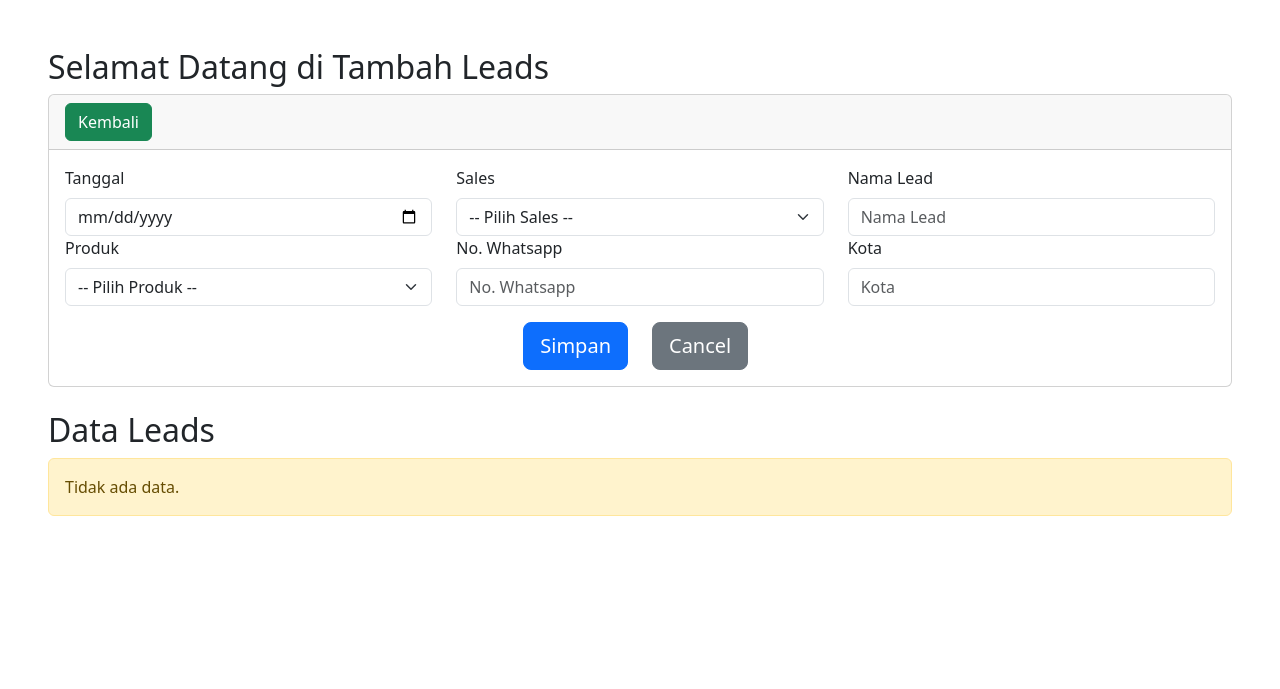
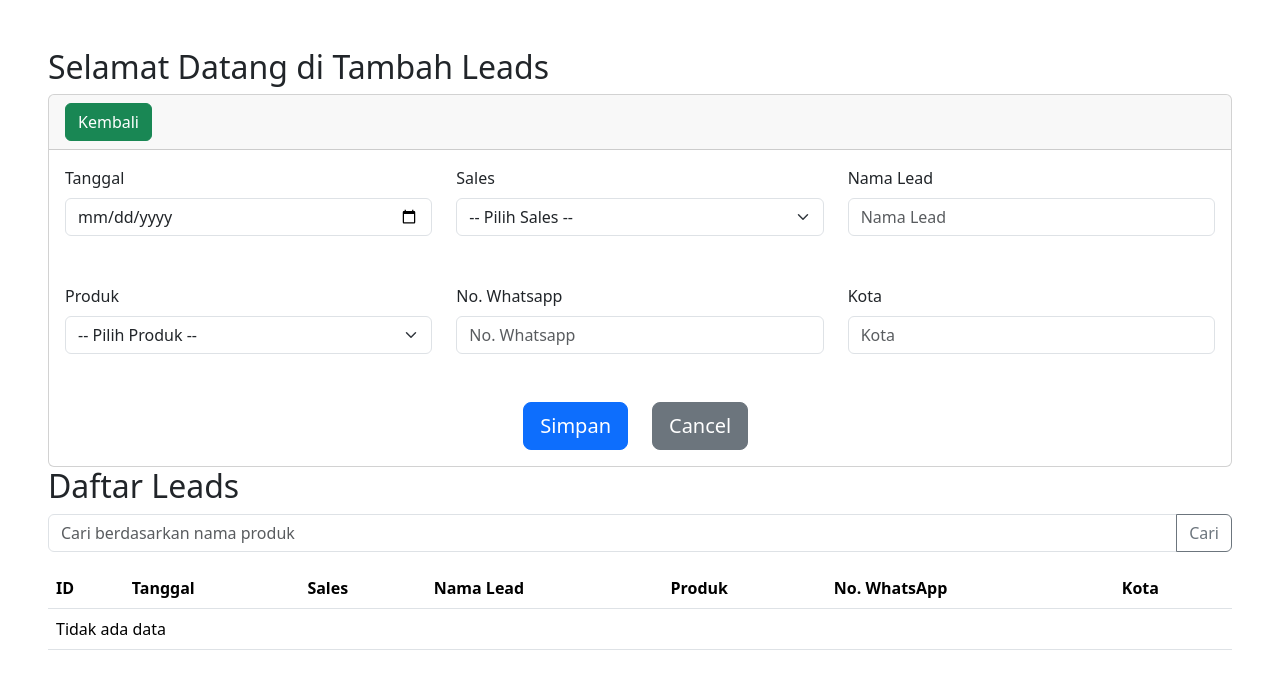
Before and after one commit to helmiade/united-tractor-test, a PHP site: page / in a window 1280 px wide. Shown: the top 689 px of the page. Run offline with PHP 8.4, Linux system fonts and the light colour scheme; data that the repository does not hold is empty.

Commit message:
add search fiture

```diff
--- a/index.php
+++ b/index.php
@@ -1,38 +1,36 @@
 <!DOCTYPE html>
 <html lang="en">
+
 <head>
   <meta charset="UTF-8">
   <meta name="viewport" content="width=device-width, initial-scale=1.0">
-    <title>Tambah Leads</title>
+  <title>Document</title>
   <link href="https://cdn.jsdelivr.net/npm/bootstrap@5.3.3/dist/css/bootstrap.min.css" rel="stylesheet" integrity="sha384-QWTKZyjpPEjISv5WaRU9OFeRpok6YctnYmDr5pNlyT2bRjXh0JMhjY6hW+ALEwIH" crossorigin="anonymous">
 </head>
+
 <body>
 
   <?php
   require('connection.php');
 
-// Proses data saat formulir disubmit
-if ($_SERVER["REQUEST_METHOD"] == "POST") {
-    // Ambil data dari form
-    $tanggal = htmlspecialchars($_POST['tanggal']);
-    $sales = htmlspecialchars($_POST['sales']);
-    $leadname = htmlspecialchars($_POST['leadname']);
-    $produk = htmlspecialchars($_POST['produk']);
-    $whatsapp = htmlspecialchars($_POST['whatsapp']);
-    $kota = htmlspecialchars($_POST['kota']);
+  // Ambil data produk untuk dropdown
+  $sql_produk = "SELECT * FROM produk";
+  $result_produk = $conn->query($sql_produk);
 
-    // Simpan data ke database
-    $sql = "INSERT INTO leads (tanggal, id_sales, nama_lead, id_produk, no_wa, kota) VALUES ('$tanggal', '$sales', '$leadname', '$produk', '$whatsapp', '$kota')";
-    if ($conn->query($sql) === TRUE) {
-        $message = "Data berhasil disimpan.";
-    } else {
-        $message = "Error: " . $sql . "<br>" . $conn->error;
-    }
+  // Penanganan pencarian berdasarkan produk
+  $search_produk = "";
+  $sql = "SELECT leads.*, sales.nama_sales, produk.nama_produk
+          FROM leads
+          JOIN sales ON leads.id_sales = sales.id_sales
+          JOIN produk ON leads.id_produk = produk.id_produk";
+
+  // Check if searching
+  if (isset($_POST['search'])) {
+      $search_produk = htmlspecialchars($_POST['search_produk']);
+      $sql .= " WHERE produk.nama_produk LIKE '%$search_produk%'";
   }
 
-// Ambil semua data dari tabel leads
-$sql_select = "SELECT * FROM leads";
-$result = $conn->query($sql_select);
+  $result = $conn->query($sql);
   ?>
 
   <div class="p-5" id="root">
@@ -43,55 +41,52 @@ $result = $conn->query($sql_select);
           <button type="button" class="btn btn-success">Kembali</button>
         </div>
         <div class="card-body">
-                <form action="" method="post">
+          <form action="simpan.php" method="post">
             <!-- Input Tanggal -->
             <div class="row">
               <div class="col">
-                            <label class="form-label" for="tanggal">Tanggal</label>
-                            <input class="form-control" type="date" id="tanggal" name="tanggal" required>
+                <label class="form-label" for="tanggal">Tanggal</label><br>
+                <input class="form-control" type="date" id="tanggal" name="tanggal" required><br><br>
               </div>
               <!-- Input Sales -->
               <div class="col">
-                            <label class="form-label" for="sales">Sales</label>
-                            <select class="form-select" name="sales" id="sales" required>
+                <label class="form-label" for="sales">Sales</label><br>
+                <select class="form-select" name="sales" id="sales">
                   <option value="">-- Pilih Sales --</option>
                   <option value="1">Sales 1</option>
                   <option value="2">Sales 2</option>
                   <option value="3">Sales 3</option>
-                            </select>
+                </select><br><br>
               </div>
               <!-- Input Lead Name -->
               <div class="col">
-                            <label class="form-label" for="leadname">Nama Lead</label>
-                            <input class="form-control" type="text" id="leadname" name="leadname" placeholder="Nama Lead" required>
+                <label class="form-label" for="leadname">Nama Lead</label><br>
+                <input class="form-control" type="text" id="leadname" name="leadname" placeholder="Nama Lead" required></input><br><br>
               </div>
             </div>
             <!-- Input Produk -->
             <div class="row">
               <div class="col">
-                            <label class="form-label" for="produk">Produk</label>
-                            <select class="form-select" name="produk" id="produk" required>
+                <label class="form-label" for="produk">Produk</label><br>
+                <select class="form-select" name="produk" id="produk">
                   <option value="">-- Pilih Produk --</option>
-                                <option value="1">Cipta Residence 2</option>
-                                <option value="2">The Rich</option>
-                                <option value="3">Namorambe City</option>
-                                <option value="4">Grand Banten</option>
-                                <option value="5">Turi Mansion</option>
-                                <option value="6">Cipta Residence 1</option>
-                            </select>
+                  <?php while ($produk = $result_produk->fetch_assoc()) { ?>
+                    <option value="<?= $produk['id_produk'] ?>"><?= $produk['nama_produk'] ?></option>
+                  <?php } ?>
+                </select><br><br>
               </div>
               <!-- Input No. Whatsapp -->
               <div class="col">
-                            <label class="form-label" for="whatsapp">No. Whatsapp</label>
-                            <input class="form-control" type="text" id="whatsapp" name="whatsapp" placeholder="No. Whatsapp" required>
+                <label class="form-label" for="whatsapp">No. Whatsapp</label><br>
+                <input class="form-control" type="text" id="whatsapp" name="whatsapp" placeholder="No. Whatsapp" required></input><br><br>
               </div>
               <!-- Input Kota -->
               <div class="col">
-                            <label class="form-label" for="kota">Kota</label>
-                            <input class="form-control" type="text" id="kota" name="kota" placeholder="Kota" required>
+                <label class="form-label" for="kota">Kota</label><br>
+                <input class="form-control" type="text" id="kota" name="kota" placeholder="Kota" required></input><br><br>
               </div>
             </div>
-                    <div class="row justify-content-center mt-3">
+            <div class="row justify-content-center">
               <div class="col-2 d-flex m-0">
                 <input class="btn btn-primary btn-lg ms-auto" type="submit" value="Simpan">
               </div>
@@ -100,49 +95,61 @@ $result = $conn->query($sql_select);
               </div>
             </div>
           </form>
-                <?php if (isset($message)) echo "<div class='alert alert-info mt-3'>$message</div>"; ?>
         </div>
       </div>
 
-        <!-- Tampilkan Data Leads -->
-        <div class="mt-4">
-            <h2>Data Leads</h2>
-            <?php if ($result->num_rows > 0) { ?>
-                <table class="table table-bordered">
-                    <thead>
+      <h2>Daftar Leads</h2>
+
+      <!-- Form Pencarian -->
+      <form method="post" class="mb-3">
+        <div class="input-group">
+          <input type="text" class="form-control" name="search_produk" placeholder="Cari berdasarkan nama produk" value="<?= $search_produk ?>">
+          <button class="btn btn-outline-secondary" type="submit" name="search">Cari</button>
+        </div>
+      </form>
+
+      <table class="table">
         <tr>
+          <th>ID</th>
           <th>Tanggal</th>
           <th>Sales</th>
           <th>Nama Lead</th>
           <th>Produk</th>
-                            <th>No. Whatsapp</th>
+          <th>No. WhatsApp</th>
           <th>Kota</th>
         </tr>
-                    </thead>
-                    <tbody>
+
         <?php
-                    // Fetch data per baris
+        if ($result->num_rows > 0) {
+          // Output data setiap baris
           while ($row = $result->fetch_assoc()) {
-                        echo "<tr>";
-                        echo "<td>" . htmlspecialchars($row['tanggal']) . "</td>";
-                        echo "<td>" . htmlspecialchars($row['id_sales']) . "</td>";
-                        echo "<td>" . htmlspecialchars($row['nama_lead']) . "</td>";
-                        echo "<td>" . htmlspecialchars($row['id_produk']) . "</td>";
-                        echo "<td>" . htmlspecialchars($row['no_wa']) . "</td>";
-                        echo "<td>" . htmlspecialchars($row['kota']) . "</td>";
-                        echo "</tr>";
+            echo "<tr>
+                        <td>" . $row["id_leads"] . "</td>
+                        <td>" . $row["tanggal"] . "</td>
+                        <td>" . $row["nama_sales"] . "</td>
+                        <td>" . $row["nama_lead"] . "</td>
+                        <td>" . $row["nama_produk"] . "</td>
+                        <td>" . $row["no_wa"] . "</td>
+                        <td>" . $row["kota"] . "</td>
+                      </tr>";
           }
+        } else {
+          echo "<tr><td colspan='7'>Tidak ada data</td></tr>";
+        }
+
+        // Tutup koneksi
+        $conn->close();
         ?>
-                    </tbody>
       </table>
-            <?php } else { ?>
-                <div class="alert alert-warning">Tidak ada data.</div>
-            <?php } ?>
-        </div>
+
     </main>
   </div>
 
+  <?php
+  include('simpan.php');
+  ?>
   <script src="https://cdn.jsdelivr.net/npm/bootstrap@5.3.3/dist/js/bootstrap.bundle.min.js" integrity="sha384-YvpcrYf0tY3lHB60NNkmXc5s9fDVZLESaAA55NDzOxhy9GkcIdslK1eN7N6jIeHz" crossorigin="anonymous"></script>
 
 </body>
+
 </html>
--- /dev/null
+++ b/simpan.php
@@ -0,0 +1,22 @@
+<?php
+require('connection.php');
+
+if ($_SERVER["REQUEST_METHOD"] == "POST") {
+  // Ambil data dari form
+  $tanggal = htmlspecialchars($_POST['tanggal']);
+  $sales = htmlspecialchars($_POST['sales']);
+  $leadname = htmlspecialchars($_POST['leadname']);
+  $produk = htmlspecialchars($_POST['produk']);
+  $whatsapp = htmlspecialchars($_POST['whatsapp']);
+  $kota = htmlspecialchars($_POST['kota']);
+
+  // Simpan data ke database
+  $sql = "INSERT INTO leads (tanggal, id_sales, nama_lead, id_produk, no_wa, kota) VALUES ('$tanggal', '$sales', '$leadname', '$produk', '$whatsapp', '$kota')";
+  if ($conn->query($sql) === TRUE) {
+    header("Location: index.php");
+  } else {
+    echo "Error: " . $sql . "<br>" . $conn->error;
+  }
+
+  $conn->close();
+}
```
Lines whose indentation alone changed are shown as unchanged.
